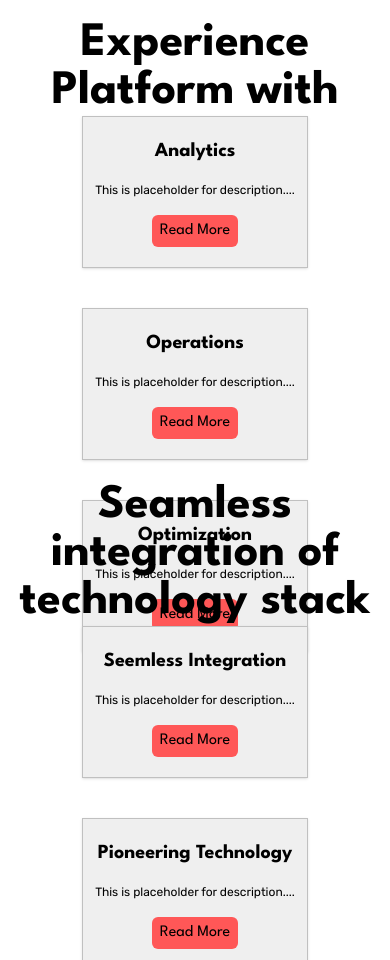
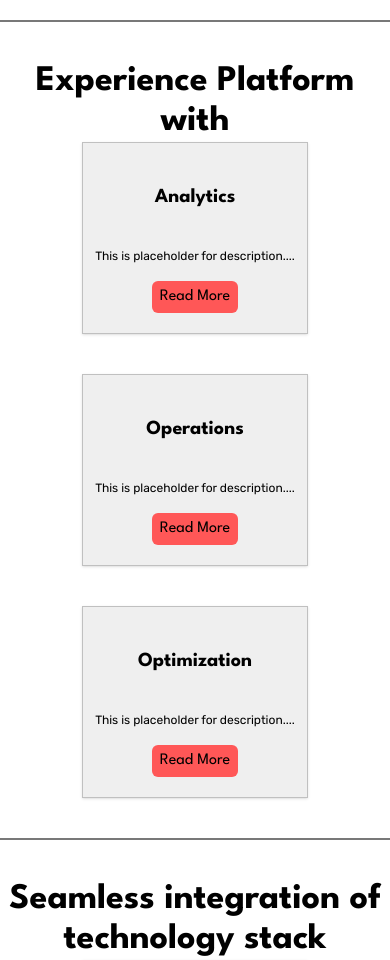
Before and after one commit to jigustore/jigu-store, a Next.js app: page / in a window 390 px wide. Shown: the part 1040-2000 px from the top of the page. Built offline with nearby package versions, Linux system fonts and the light colour scheme.

Commit message:
fix: small screen design/style

```diff
--- a/app/page.tsx
+++ b/app/page.tsx
@@ -32,13 +32,14 @@ export default function Home() {
           <p>Supporting every technological revolution. </p>
         </div>
 
-        <section className="h-[50vh] flex flex-col justify-evenly items-center my-5 min-h-[50%]">
-            <h1 className="text-5xl font-bold">Experience Platform with</h1>
+        <hr className="w-full border border-theme-gray my-5" />
+        <section className="flex flex-col justify-evenly items-center my-5 min-h-[50%]">
+            <h1 className="text-4xl font-bold">Experience Platform with</h1>
           <div className="flex flex-row flex-wrap justify-evenly items-center gap-10">
             {_homeItems1.map((item, ind) => {
               return (
                 <Card key={ind}>
-                  <h2 className="font-bold text-xl">{item.title}</h2>
+                  <h2 className="font-bold text-xl my-5">{item.title}</h2>
                   <p className="font-main-alt text-vs">{item.description || "This is placeholder for description...."}</p>
                   <Link href={item.url} className="bg-theme p-1 px-2 rounded-md hover:-translate-y-0.5 duration-300">Read More</Link>
                 </Card>
@@ -47,13 +48,15 @@ export default function Home() {
           </div>
         </section>
 
-        <section className="h-[50vh] flex flex-col justify-evenly items-center my-5 min-h-[50%]">
-            <h1 className="text-5xl font-bold">Seamless integration of technology stack</h1>
+        <hr className="w-full border border-theme-gray my-5" />
+
+        <section className="flex flex-col justify-evenly items-center my-5 min-h-[50%]">
+            <h1 className="text-4xl font-bold">Seamless integration of technology stack</h1>
           <div className="flex flex-row flex-wrap justify-evenly items-center gap-10">
             {_homeItems2.map((item, ind) => {
               return (
                 <Card key={ind}>
-                  <h2 className="font-bold text-xl">{item.title}</h2>
+                  <h2 className="font-bold text-xl my-5">{item.title}</h2>
                   <p className="font-main-alt text-vs">{item.description || "This is placeholder for description...."}</p>
                   <Link href={item.url} className="bg-theme p-1 px-2 rounded-md hover:-translate-y-0.5 duration-300">Read More</Link>
                 </Card>
```
